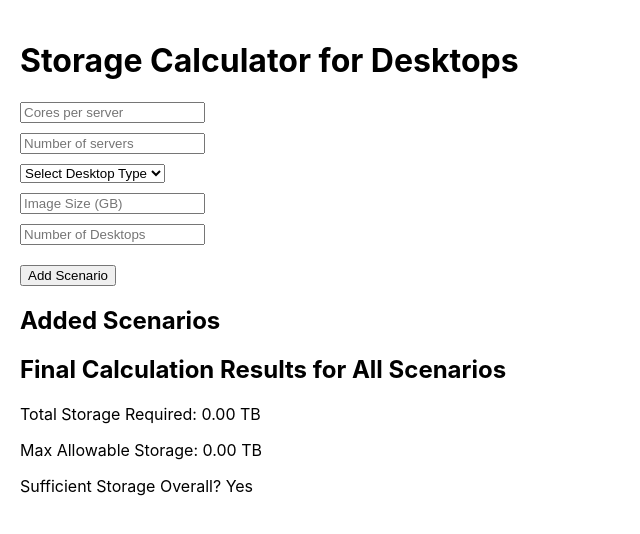
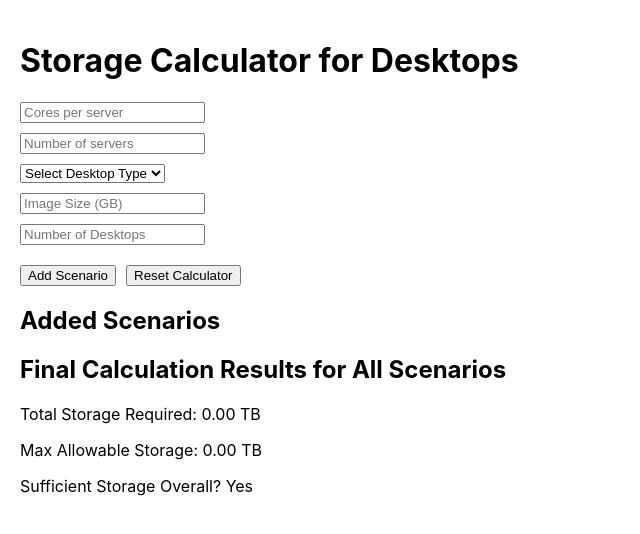
Before and after one commit to jimjimkgit/storage-calculator, a React (Create React App) app: page / in a window 1280 px wide. Shown: the top 534 px of the page, without its empty margins (0-640 px from the left). Built offline with nearby package versions, Linux system fonts and the light colour scheme.

Commit message:
Updated vSAN calculator with a reset button

```diff
--- a/src/App.js
+++ b/src/App.js
@@ -60,6 +60,18 @@ function App() {
     setNumDesktops('');
   };
 
+  // Function to reset the calculator to its initial state
+  const resetCalculator = () => {
+    setCoresPerServer('');
+    setNumServers('');
+    setDesktopType('');
+    setImageSize('');
+    setNumDesktops('');
+    setScenarios([]);
+    setTotalStorageRequired(0);
+    setMaxAllowableStorage(0);
+  };
+
   return (
     <div style={{ padding: '20px' }}>
       <h1>Storage Calculator for Desktops</h1>
@@ -100,8 +112,11 @@ function App() {
         onChange={(e) => setNumDesktops(e.target.value)}
         style={{ display: 'block', marginBottom: '10px' }}
       />
-      <button onClick={calculateScenarioStorage} style={{ marginTop: '10px' }}>
+      <button onClick={calculateScenarioStorage} style={{ marginTop: '10px', marginRight: '10px' }}>
         Add Scenario
+      </button>
+      <button onClick={resetCalculator} style={{ marginTop: '10px' }}>
+        Reset Calculator
       </button>
 
       {/* Display all added scenarios */}
```
